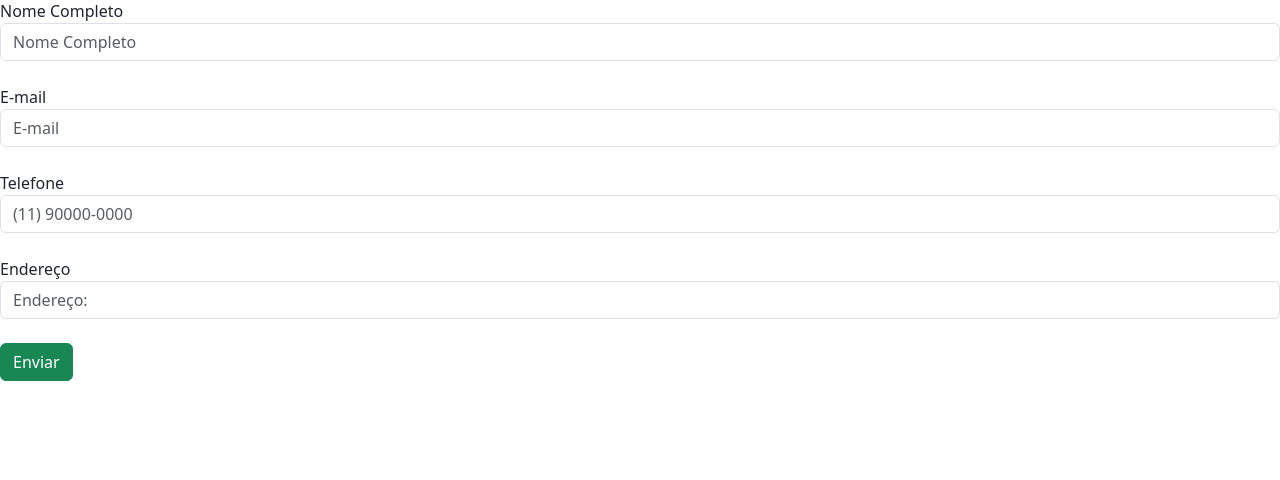
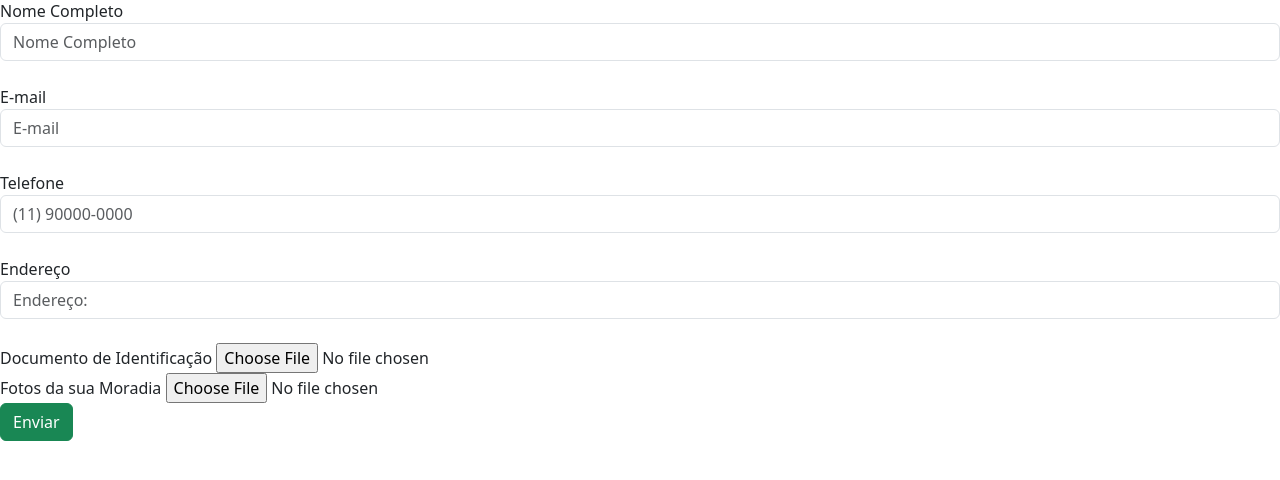
Before and after one commit to Isaac0i/Ong_Adocao_Cachorros, a Django app: page /adocao/formulario/ in a window 1280 px wide. Shown: the part 57-537 px from the top of the page. Run offline with Django 5.2, Linux system fonts and the light colour scheme.

Commit message:
API e Banco de dados - 'Documento de identificação do forms

```diff
--- a/core/urls.py
+++ b/core/urls.py
@@ -6,4 +6,6 @@ from django.conf.urls.static import static
 urlpatterns = [
     path('admin/', admin.site.urls),
     path('adocao/', include('gestao_adocao.urls'))
-] + static(settings.MEDIA_URL, document_root=settings.MEDIA_ROOT)
+]
+
+urlpatterns += static(settings.MEDIA_URL, document_root=settings.MEDIA_ROOT)
--- a/gestao_adocao/templates/forms.html
+++ b/gestao_adocao/templates/forms.html
@@ -9,7 +9,7 @@
 
   <body>
     <h1>Fomulario</h1>
-    <form action="{% url 'forms' %}" method='POST'> {% csrf_token %}
+    <form action="{% url 'forms' %}" method='POST' enctype="multipart/form-data"> {% csrf_token %}
         <label>Nome Completo</label>
         <input type="text" placeholder="Nome Completo" class="form-control" name="nome">
         <br>
@@ -22,6 +22,12 @@
         <label>Endereço</label>
         <input type="text" placeholder="Endereço:" class="form-control" name="endereco">
         <br>
+        <label>Documento de Identificação</label>
+        <input type="file" name="documento">
+        <br>
+        <label>Fotos da sua Moradia</label>
+        <input type="file" name="fotos_moradia">
+        <br>
         <input type="submit" class="btn btn-success" value="Enviar">
 
     </form>
--- a/gestao_adocao/templates/lista_cadastros.html
+++ b/gestao_adocao/templates/lista_cadastros.html
@@ -18,6 +18,8 @@
                 <th scope="col">Email</th>
                 <th scope="col">Telefone</th>
                 <th scope="col">Endereço</th>
+                <th scope="col">Documento de Identifcação</th>
+                <th scope="col">Imagem da Moradia</th>
             </tr>
         </thead>
         <tbody>
@@ -28,11 +30,12 @@
                     <td>{{ dados.email }}</td>
                     <td>{{ dados.telefone }}</td>
                     <td>{{ dados.endereco }}</td>
+                    <td>{{ dados.doc_identificacao }}</td>
+                    #falta retornar imagem da moradia
                 </tr>
             {% endfor %}
         </tbody>
     </table>
-
     <script src="https://cdn.jsdelivr.net/npm/bootstrap@5.3.8/dist/js/bootstrap.bundle.min.js" integrity="sha384-FKyoEForCGlyvwx9Hj09JcYn3nv7wiPVlz7YYwJrWVcXK/BmnVDxM+D2scQbITxI" crossorigin="anonymous"></script>
   </body>
 </html>
--- a/gestao_adocao/views.py
+++ b/gestao_adocao/views.py
@@ -1,5 +1,9 @@
 from django.shortcuts import render, redirect
-from .models import Adotante
+from .models import Adotante, FotoMoradia
+from PIL import Image # biblioteca pillow
+import os
+from django.conf import settings
+from datetime import date
 
 def forms(request):
     if request.method == 'GET':
@@ -12,15 +16,26 @@ def forms(request):
         email= request.POST.get('email')
         telefone = request.POST.get('telefone')
         endereco = request.POST.get('endereco')
+        doc_identificacao = request.FILES.get("documento")
+        foto_moradia = request.FILES.get("fotos_moradia")
 
         dados = Adotante(
             nome_completo = nome_completo,
             email = email,
             telefone = telefone,
             endereco = endereco,
+            doc_identificacao = doc_identificacao,
         )
 
         dados.save()
+
+        img_moradia = FotoMoradia(
+            adotante = dados,
+            foto= foto_moradia
+
+        )
+        img_moradia.save()
+
         return redirect('/adocao/formulario/?status=1')
 
 
```
Also changed, not shown: core/settings.py (+4 -15 lines), gestao_adocao/models.py (+12 -1 lines), db.sqlite3, gestao_adocao/migrations/0001_initial.py, gestao_adocao/urls.py (line endings or trailing spaces).
